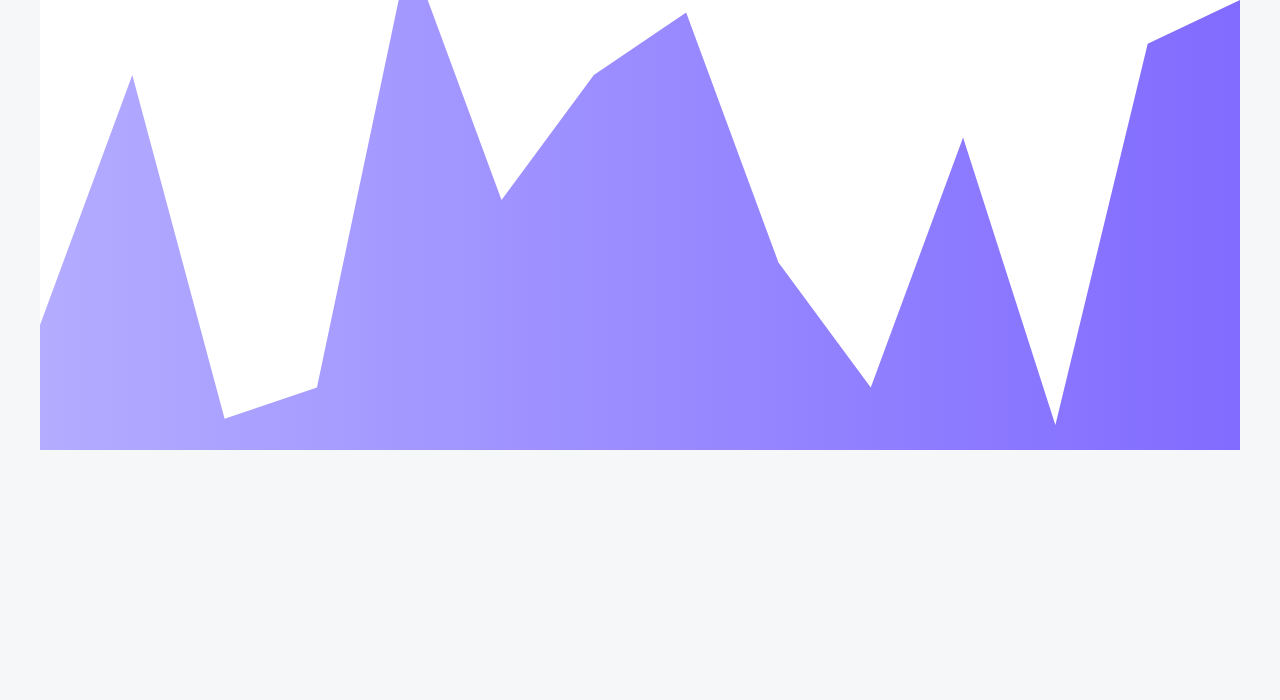
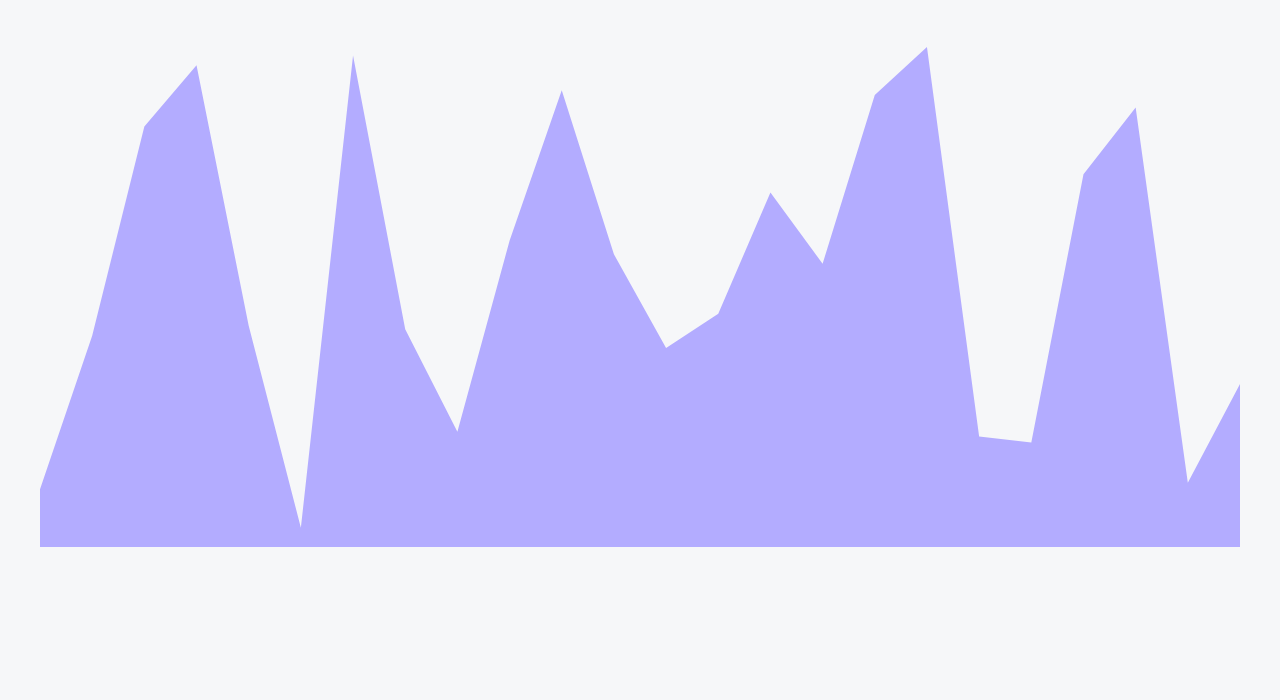
Before and after one commit to kingsjw/graph, a plain HTML site: page index.html in a window 1280 px wide. Shown: the part 100-800 px from the top of the page. Drawn offline with Linux system fonts and the light colour scheme.

Commit message:
no message

```diff
--- a/css/index.css
+++ b/css/index.css
@@ -5,15 +5,25 @@
 html, body{
 	background-color: #f6f7f9;
 }
+.title{
+	width: 1200px;
+	padding: 10px 0;
+	margin: 30px auto;
+	border-bottom: 1px solid #ccc;
+}
 .wrapper{
 	width: 1200px;
 	margin: 50px auto;
-}
-.title{
-	padding: 20px 0;
+	position: relative;
 }
 canvas{
 	width: 100%;
 	height: 500px;
-	background-color: #fff;
+	/* background-color: #fff; */
+	/* border: 1px solid; */
+	position: absolute;
+	top: 0;
+	left: 0;
+	right: 0;
+	bottom: 0;
 }
--- a/index.html
+++ b/index.html
@@ -8,8 +8,12 @@
 		<link rel="stylesheet" href="./css/index.css">
 </head>
 <body>
+	<div class="title">
+		<h1>시간별 가격 분포에 관한 그래프</h1>
+	</div>
 	<div class="wrapper">
 		<canvas id="graph"></canvas>
+		<canvas id="range"></canvas>
 	</div>
 </body>
 <script src="./js/index2.js"></script>
--- a/js/index2.js
+++ b/js/index2.js
@@ -1,26 +1,32 @@
 (() => {
 	class Init {
 		constructor() {
-			const canvas = document.querySelector('#graph');
-			canvas.width = 1200;
-			canvas.height = 500;
-			this.ctx = canvas.getContext('2d');
-			this.ctx.lineWidth = 1;
-			this.ctx.lineCap = 'round';
-			this.ctx.globalCompositeOperation='destination-over';
-			this.cw = canvas.width;
-			this.ch = canvas.height;
+			this.graphCanvas = document.querySelector('#graph');
+			this.rangeCanvas = document.querySelector('#range');
+			this.cw = 1200;
+			this.ch = 500;
+			this.graphCanvas.width = this.cw;
+			this.graphCanvas.height = this.ch;
+			this.rangeCanvas.width = this.cw;
+			this.rangeCanvas.height = this.ch;
+			this.graphCtx = this.graphCanvas.getContext('2d');
+			this.rangeCtx = this.rangeCanvas.getContext('2d');
 			this.location = [];
-			this.priceData = [20000, 60000, 5000, 10000, 80000, 40000, 60000, 70000, 30000, 10000, 50000, 4000, 65000, 72000];
+			this.priceData = [];
+			for (let x = 0; x < 24; x += 1) {
+				const data = Math.floor(Math.random() * (1000000 - 10000)) + 10000;
+				this.priceData.push(data);
+			}
+			console.log(this.priceData);
 			this.setLocation();
-			this.grd = this.ctx.createLinearGradient(0, 0, this.cw, 0);
-			this.grd.addColorStop(0, "#B3ACFF");
-			this.grd.addColorStop(1, "#816bff");
+			// this.grd = this.graphCtx.createLinearGradient(0, 0, this.cw, 0);
+			// this.grd.addColorStop(0, "#B3ACFF");
+			// this.grd.addColorStop(1, "#816bff");
 		}
 		setLocation() {
-			let x = 0; // 그래프의 x좌표
+			let x = 0;
 			const padding = this.cw / (this.priceData.length - 1);
-			const dataOfpx1 = this.ch / Math.max(...this.priceData); // y좌표 1px 당 data값
+			const dataOfpx1 = this.ch / Math.max(...this.priceData);
 			for (let cnt = 0; cnt < this.priceData.length; cnt += 1) {
 				const yPX = 500 - (this.priceData[cnt] * dataOfpx1);
 				this.location.push(
@@ -32,9 +38,6 @@
 				x = x + padding;
 			}
 		}
-		clear() {
-			this.ctx.clearRect(0, 0, this.cw, this.ch);
-		}
 	}
 	class Polygon extends Init {
 		constructor() {
@@ -44,17 +47,19 @@
 			this.cnt = 1;
 			this.x = 0;
 			this.y = this.ch;
-
+		}
+		clear() {
+			this.graphCtx.clearRect(0, 0, this.cw, this.ch);
 		}
 		fill() {
-			this.ctx.beginPath();
-			this.ctx.fillStyle = this.grd;
-			this.ctx.moveTo(0, 0);
-			this.ctx.lineTo(this.x, 0);
-			this.ctx.lineTo(this.x, this.y);
-			this.ctx.lineTo(0, this.y);
-			this.ctx.closePath();
-			this.ctx.fill();
+			this.graphCtx.beginPath();
+			this.graphCtx.fillStyle = this.fillColor;
+			this.graphCtx.moveTo(0, 0);
+			this.graphCtx.lineTo(this.x, 0);
+			this.graphCtx.lineTo(this.x, this.y);
+			this.graphCtx.lineTo(0, this.y);
+			this.graphCtx.closePath();
+			this.graphCtx.fill();
 		}
 		animate() {
 			if (this.x < this.cw) {
@@ -63,32 +68,68 @@
 				});
 			}
 			this.clear();
-			this.ctx.save();
+			this.graphCtx.save();
 			this.display();
-			this.ctx.save();
-			this.ctx.clip();
+			this.graphCtx.clip();
 			this.fill();
-			this.ctx.restore();
-			this.x += 10;
+			this.graphCtx.restore();
+			this.x += 50;
 		}
 		display() {
-			this.ctx.strokeStyle = this.lineColor;
-			this.ctx.beginPath();
-			this.ctx.moveTo(0, this.location[0].y);
+			this.graphCtx.strokeStyle = this.lineColor;
+			this.graphCtx.beginPath();
+			this.graphCtx.moveTo(0, this.location[0].y);
 			for (let x = 1; x < this.location.length; x += 1) {
-				this.ctx.lineTo(this.location[x - 1].x, this.location[x - 1].y);
-				this.ctx.lineTo(this.location[x].x, this.location[x].y);
+				this.graphCtx.lineTo(this.location[x - 1].x, this.location[x - 1].y);
+				this.graphCtx.lineTo(this.location[x].x, this.location[x].y);
 			}
-			this.ctx.lineTo(this.cw, this.ch);
-			this.ctx.lineTo(0, this.ch);
-			this.ctx.lineTo(0, this.location[0].y);
-			this.ctx.closePath();
-			this.ctx.stroke();
+			this.graphCtx.lineTo(this.cw, this.ch);
+			this.graphCtx.lineTo(0, this.ch);
+			this.graphCtx.lineTo(0, this.location[0].y);
+			this.graphCtx.closePath();
+			this.graphCtx.stroke();
 		}
 	}
 
+	class Range extends Init{
+		constructor() {
+			super();
+			this.fillColor = 'rgba(0,0,0,0.3)';
+			this.isDrag = false;
+			this.x1 = 0;
+			this.x2 = 0;
+			this.rangeCanvas.addEventListener('mousedown', (e) => {
+				this.x1 = e.offsetX;
+				this.isDrag = true;
+			});
+			this.rangeCanvas.addEventListener('mouseup', (e) => {
+				this.x2 = e.offsetX;
+				this.isDrag = false;
+				if (this.x1 && this.x2) {
+					this.draw();
+				}
+			});
+			this.rangeCanvas.addEventListener('mousemove', (e) => {
+				if (this.isDrag) {
+					this.x2 = e.offsetX;
+					this.draw();
+				}
+			});
+		}
+		draw() {
+			this.clear();
+			this.rangeCtx.fillStyle = this.fillColor;
+			this.rangeCtx.fillRect( this.x1, 0, this.x2 - this.x1, this.ch );
+			// console.log(this.x1, 0, this.x2 - this.x1, this.ch);
+		}
+		clear() {
+			this.rangeCtx.clearRect(0, 0, this.cw, this.ch);
+		}
+	}
+	// 드래그 해서 사각형을 만들자 그 사각형 범위 안에 들어오는 것만 필터링
 	window.onload = () => {
 		let polygon = new Polygon();
 		polygon.animate();
+		let range = new Range();
 	};
 })();
```
